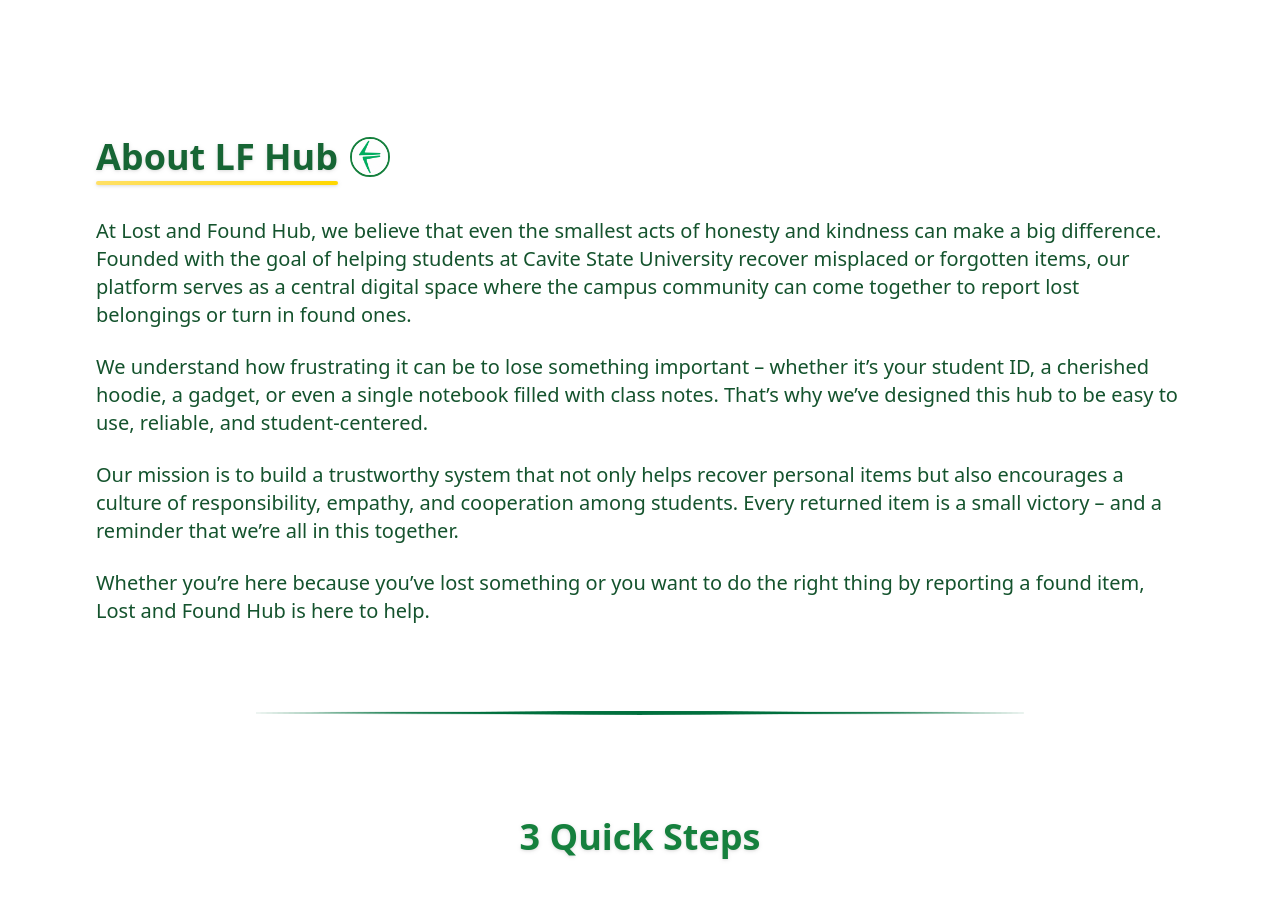
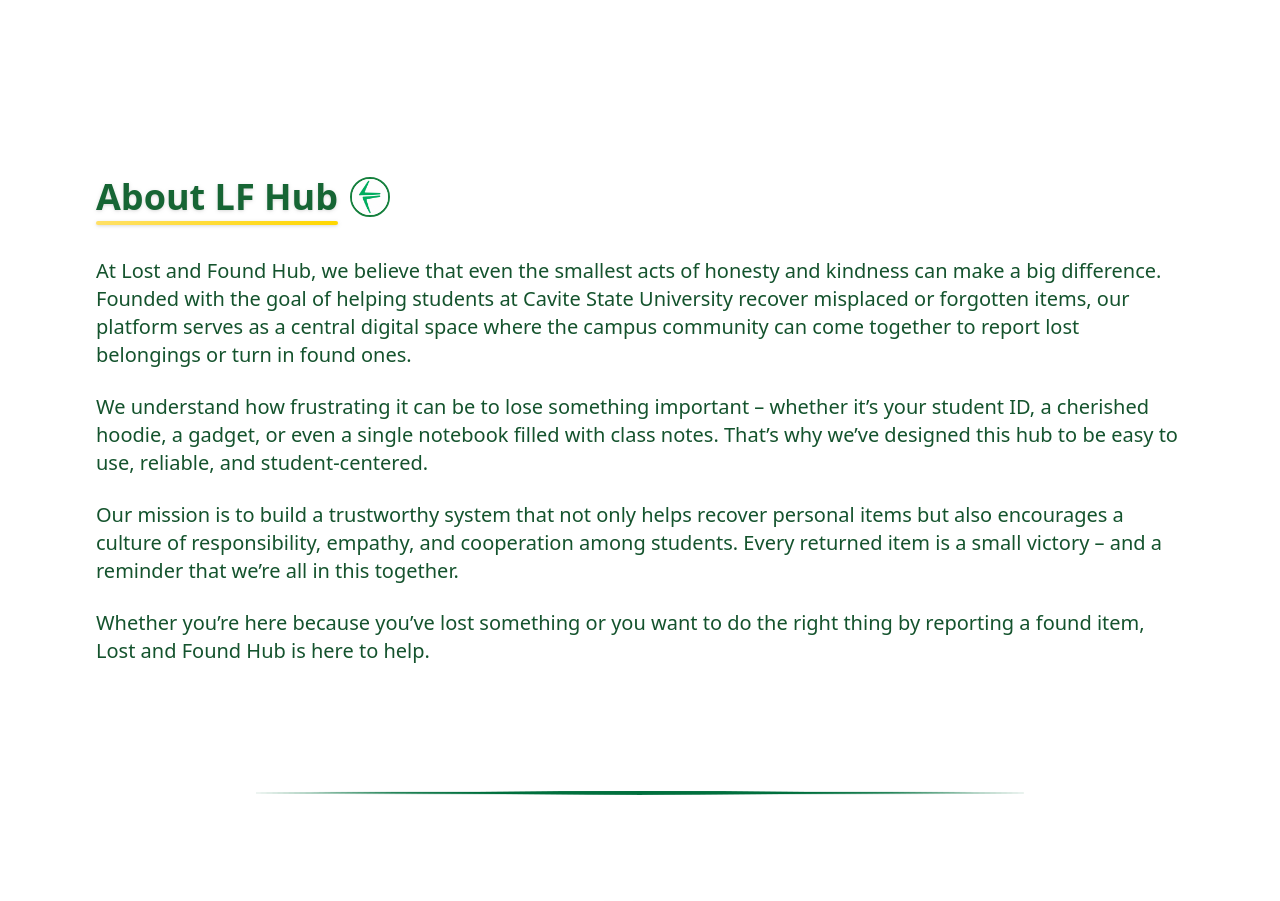
Before and after one commit to xKurty06/Lost-N-Found, a Next.js app: page /home in a window 1280 px wide. Shown: the part 1180-2081 px from the top of the page. Built offline with nearby package versions, Linux system fonts and the light colour scheme.

Commit message:
feat: About border

```diff
--- a/src/app/home/page.tsx
+++ b/src/app/home/page.tsx
@@ -250,7 +250,7 @@
             <section id="about" className="w-full mt-36 mb-20">
                 <div
                     ref={aboutRef}
-                    className={`max-w-6xl mx-auto px-8 transition-all duration-700 ${aboutVisible ? "animate-fadein-up animate-about-glow" : "opacity-0 translate-y-10"}`}
+                    className={`max-w-6xl mx-auto px-8 py-10 transition-all duration-700 ${aboutVisible ? "animate-fadein-up animate-about-glow" : "opacity-0 translate-y-10"}`}
                 >
                     <div className="flex items-center gap-3 mb-4">
                         <h2 className="text-3xl md:text-4xl font-bold text-green-800 drop-shadow relative">
```
